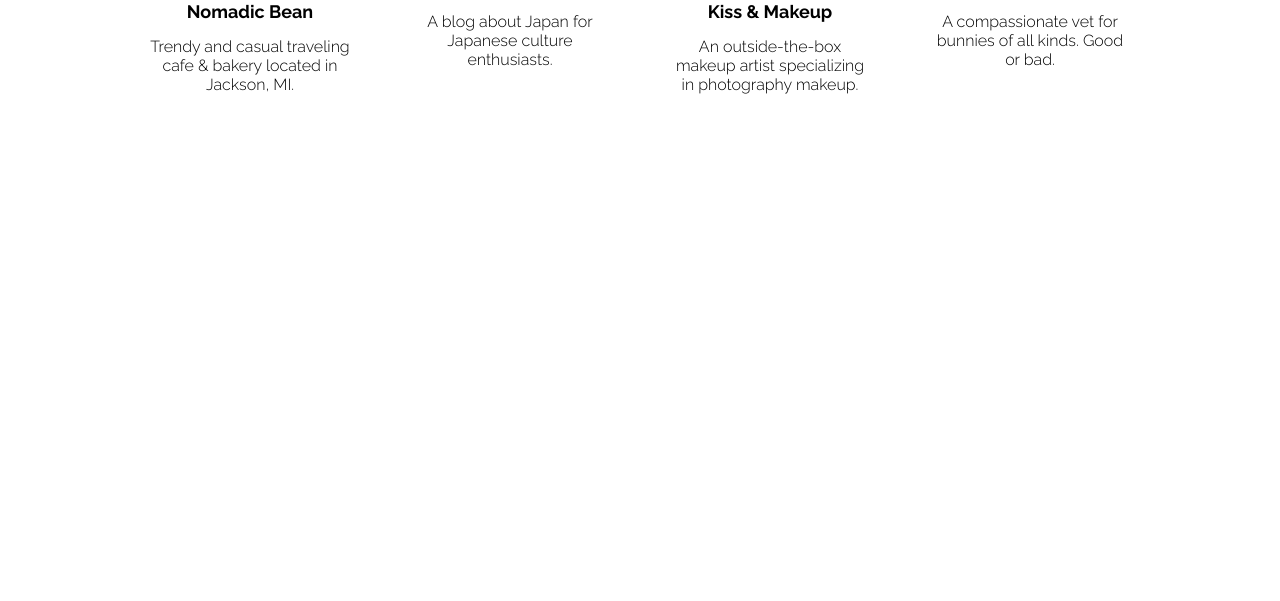
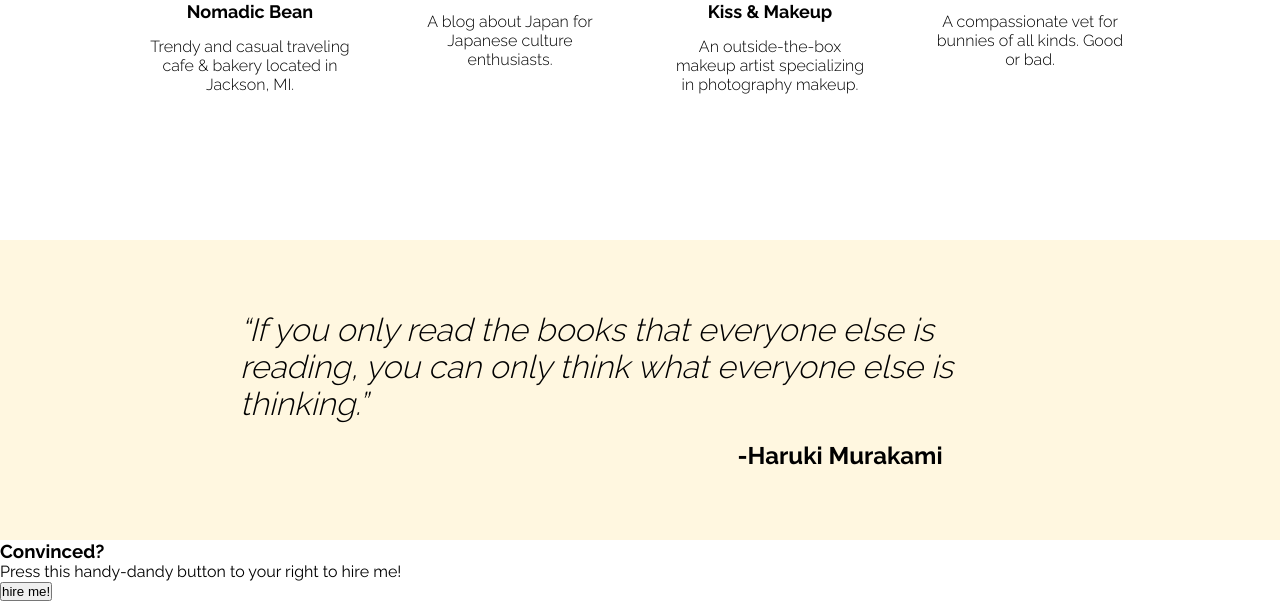
Before and after one commit to earthtocai/landing-page, a plain HTML site: page index.html in a window 1280 px wide. Shown: the part 1220-1821 px from the top of the page. Before the commit the page ends 1460 px from the top, so only its background shows below. Drawn offline with Linux system fonts and the light colour scheme.

Commit message:
Added quote section and footer. Landing page is complete. Also learned how to git commit. Go me.

```diff
--- a/index.html
+++ b/index.html
@@ -35,7 +35,7 @@
     </main>
 
     <div class="projects">
-        <h2>check out my work!</h2>
+       <h2>check out my work!</h2>
 
     <div class="project-content">
         <div class="one">
@@ -68,5 +68,18 @@
         </div>
     </div>
     </div>
+    <div class="quote">
+        <q>If you only read the books that everyone else is reading, you can only think what everyone else is thinking.</q>
+        <br><p>-Haruki Murakami</p>
+    </div>
+    <div class="cta">
+        <div class="cta-content">
+            <h3>Convinced?</h3>
+            <p>Press this handy-dandy button to your right to hire me!</p>
+        </div>
+        <div class="cta-button">
+            <a href="#"><button>hire me!</button></a>
+        </div>
+    </div>
 </body>
 </html>
--- a/style.css
+++ b/style.css
@@ -45,7 +45,7 @@ main {
     height:calc(100vh - 100px);
     align-items: center;
     justify-content: center;
-    background-color: rgb(238, 157, 157);
+    background-color: rgba(238, 157, 157, 75%);
     gap: 120px;
 }
 .hero-img{
@@ -90,7 +90,6 @@ main p{
     color:#000;
     margin-bottom: 100px;
     font-weight: 300;
-    background-color: #fee498;
 }
 .project-content {
     display: flex;
@@ -125,3 +124,24 @@ main p{
 .project-content a:hover {
     color: #fee498;
 }
+.quote {
+    height: 300px;
+    background-color:rgba(254, 229, 154, 30%);
+    display: flex;
+    flex-wrap: wrap;
+    flex-direction: column;
+    justify-content: center;
+    align-items: center;
+}
+.quote q {
+    font-size: 32px;
+    font-style:italic;
+    max-width: 800px;
+    font-weight: 300;
+}
+.quote p {
+    font-size: 24px;
+    text-align: right;
+    font-weight: bold;
+    margin-left: 400px;
+}
```
